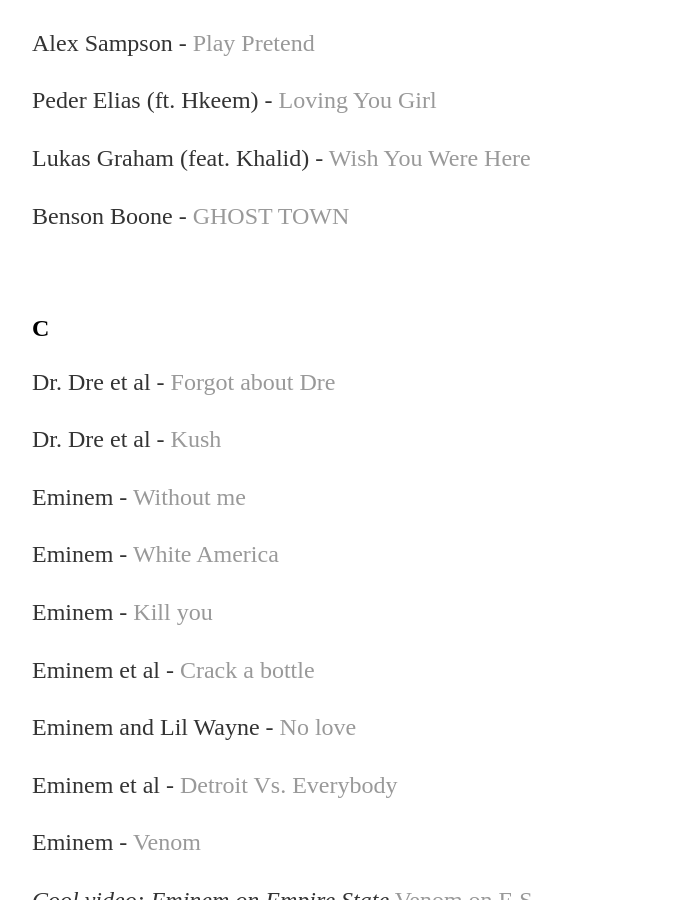
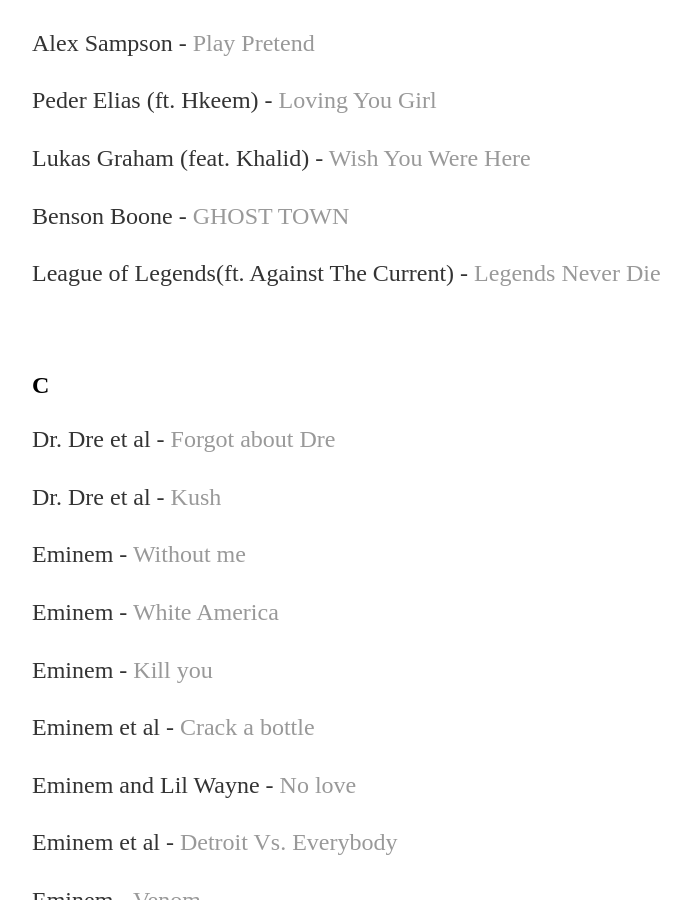
Before and after one commit to yjkweon24/yjkweon24.github.io, a Jekyll site: the page built from _posts/2018-10-23-songs-that-i-love.md, in a window 1280 px wide and 900 px high, scrolled down 14334 px. Shown: the whole window, without its empty margins (160-851 px from the left). Built offline with Jekyll 4.4.1, drawn with Linux system fonts in a browser that asks for light colours.

Commit message:
Update 2018-10-23-songs-that-i-love.md

```diff
--- a/_posts/2018-10-23-songs-that-i-love.md
+++ b/_posts/2018-10-23-songs-that-i-love.md
@@ -499,6 +499,8 @@
 
 Benson Boone - [GHOST TOWN](https://www.youtube.com/watch?v=gKHRpYiWiX4)
 
+League of Legends(ft. Against The Current) - [Legends Never Die](https://youtu.be/4Q46xYqUwZQ)
+
 <br>
 
 ## C
```
